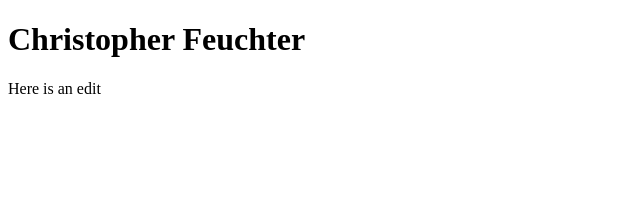
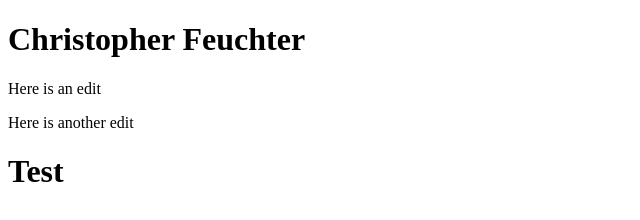
Before and after one commit to chrisf1301/chrisf1301.github.io, a plain HTML site: page index.html in a window 1280 px wide. Shown: the whole page, without its empty margins (0-640 px from the left). Drawn offline with Linux system fonts and the light colour scheme.

Commit message:
testing123

```diff
--- a/index.html
+++ b/index.html
@@ -6,5 +6,9 @@
     <body>
         <h1>Christopher Feuchter</h1>
         <p>Here is an edit</p>
+        <p>Here is another edit</p>
     </body>
+    <footer>
+        <h1>Test</h1>
+    </footer>
 </html>
```
